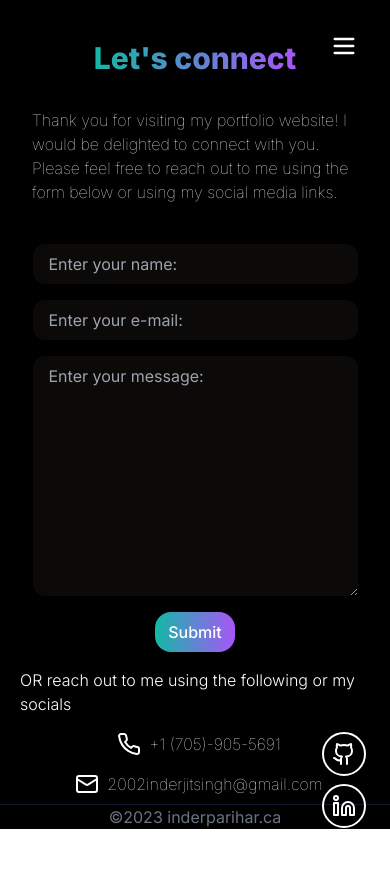
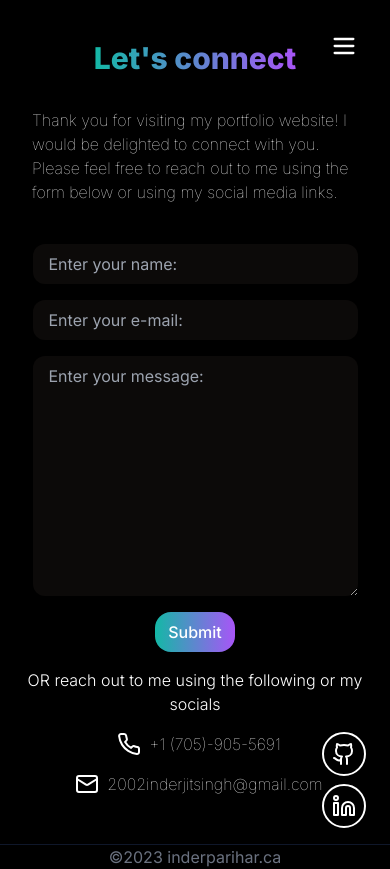
Before and after one commit to PariharInder/inderpariharportfolio, a Next.js app: page /contact in a window 390 px wide. Before the commit the page ends 844 px from the top, so only its background shows below. Built offline with nearby package versions, Linux system fonts and the light colour scheme.

Commit message:
fixed styling issues

```diff
--- a/src/app/(contact)/contact/page.tsx
+++ b/src/app/(contact)/contact/page.tsx
@@ -2,7 +2,7 @@ import ContactForm from "@/components/ContactForm";
 
 export default function Home() {
     return (
-      <main className="flex flex-col h-max justify-start md:pt-10 px-5 md:px-20 text-white">
+      <main className="flex flex-col h-screen md:h-max justify-start md:pt-10 px-5 md:px-20 text-white">
         <ContactForm />
       </main>
     )
--- a/src/components/ContactForm.tsx
+++ b/src/components/ContactForm.tsx
@@ -61,7 +61,7 @@ const ContactForm: FC<ContactFormProps> = ({ }) => {
           <Button type="submit" variant={'primary'} size={'submit'} isLoading={isLoading}>Submit</Button>
         </form>
       </div>
-      <p className='py-2 font-light'>OR reach out to me using the following or my socials</p>
+      <p className='py-2 font-light text-center'>OR reach out to me using the following or my socials</p>
       <div className='flex flex-col font-thin items-center'>
         <Link href={'tel:+1234567890'} className='flex py-2'><Phone className='mx-2' /> +1 (705)-905-5691</Link>
         <Link href={'mail:2002inderjitsingh@gmail.com'} className='flex py-2'><Mail className='mx-2' /> 2002inderjitsingh@gmail.com</Link>
```
